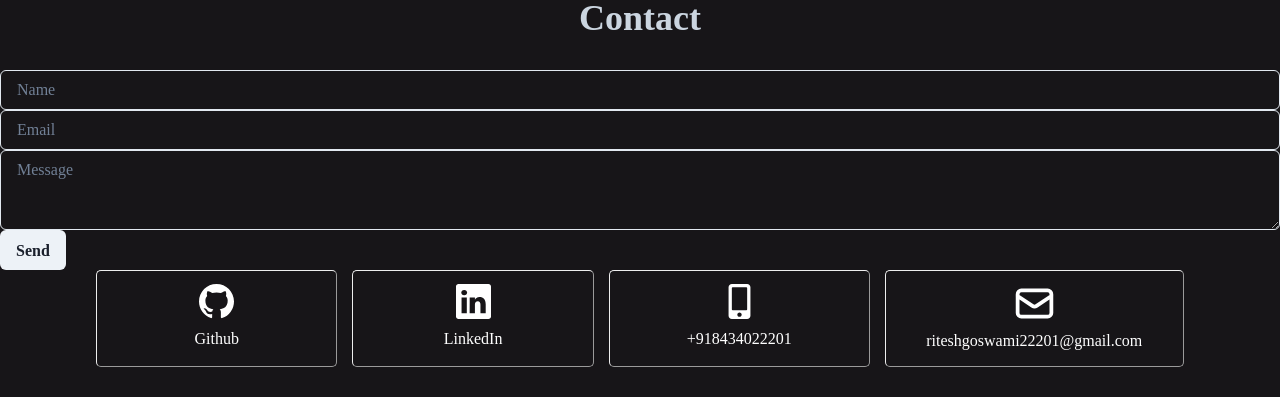
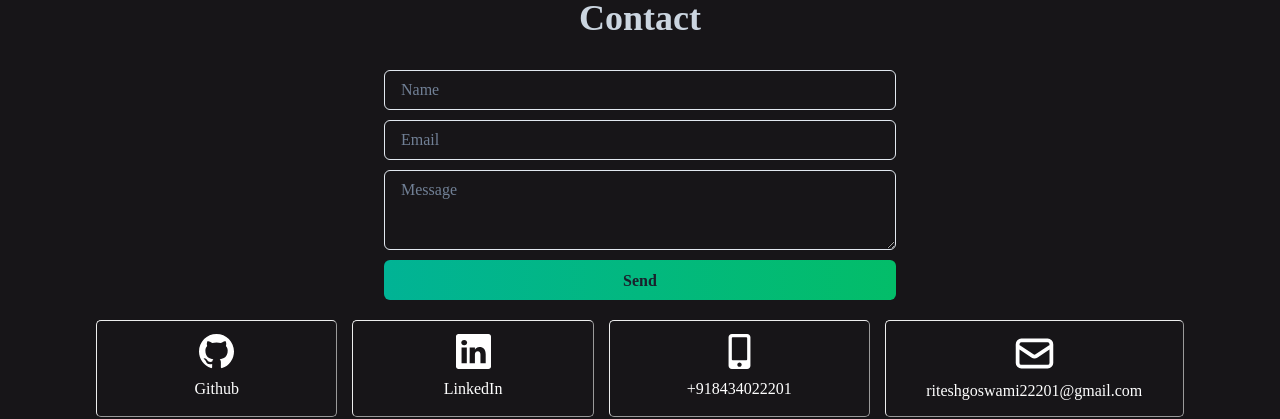
Before and after one commit to ritesh22201/ritesh22201.github.io, a React (Create React App) app: page /#about in a window 1280 px wide. Before the commit this address led to /#about. Shown: the part 4711-5130 px from the top of the page. Before the commit the page ends 5108 px from the top, so only its background shows below. Built offline with nearby package versions, Linux system fonts and the light colour scheme.

Commit message:
code added

```diff
--- a/src/Pages/Contact.jsx
+++ b/src/Pages/Contact.jsx
@@ -52,12 +52,12 @@ const Contact = () => {
   return (
     <Box p={'10px 0 30px 0'} color={'white'} id='contact' className='bg'>
       <Heading p={'30px 0'} textAlign={'center'} color={'gray.300'}>Contact</Heading>
-      <form ref={form} onSubmit={sendEmail}>
-        <Input type="text" name="from_name" className="user" placeholder="Name" onChange={handleChange} />
-        <Input type="email" name="reply_to" className="user" placeholder="Email" onChange={handleChange} />
-        <Textarea name="message" className="user" placeholder="Message" onChange={handleChange} />
+      <form style={{width : '40%', margin : 'auto'}} ref={form} onSubmit={sendEmail}>
+        <Input mb={'10px'} type="text" name="from_name" className="user" placeholder="Name" onChange={handleChange} />
+        <Input mb={'10px'} type="email" name="reply_to" className="user" placeholder="Email" onChange={handleChange} />
+        <Textarea mb={'10px'} name="message" className="user" placeholder="Message" onChange={handleChange} />
         <span className='not-done' >{notDone && "Kindly fill all the input fields to send a message."}</span>
-        <Button type="submit" className="button" disabled={done}>Send</Button>
+        <Button w={'100%'} mb={'20px'} _hover={'none'} backgroundImage={'linear-gradient(to right, #01b395, #03bd69)'} fontFamily={'cursive'} type="submit" className="button" disabled={done}>Send</Button>
         <span className='done'>{done && "Thanks for contacting me and be sure I have recieved your mail."}</span>
       </form>
       <Flex gap={'15px'} lineHeight={'30px'} textAlign={'center'} w={'85%'} m={'auto'} justifyContent={'space-between'}>
```
